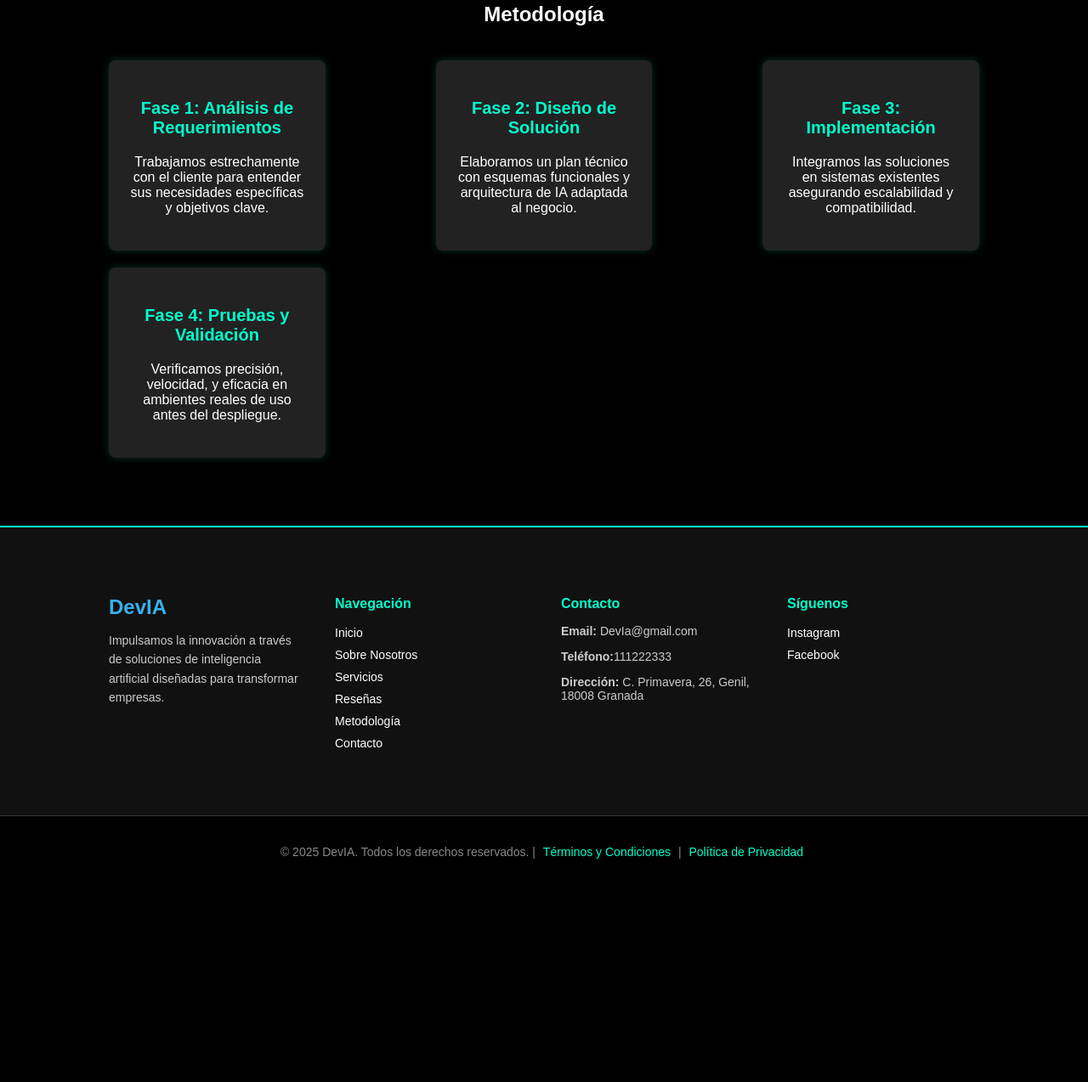
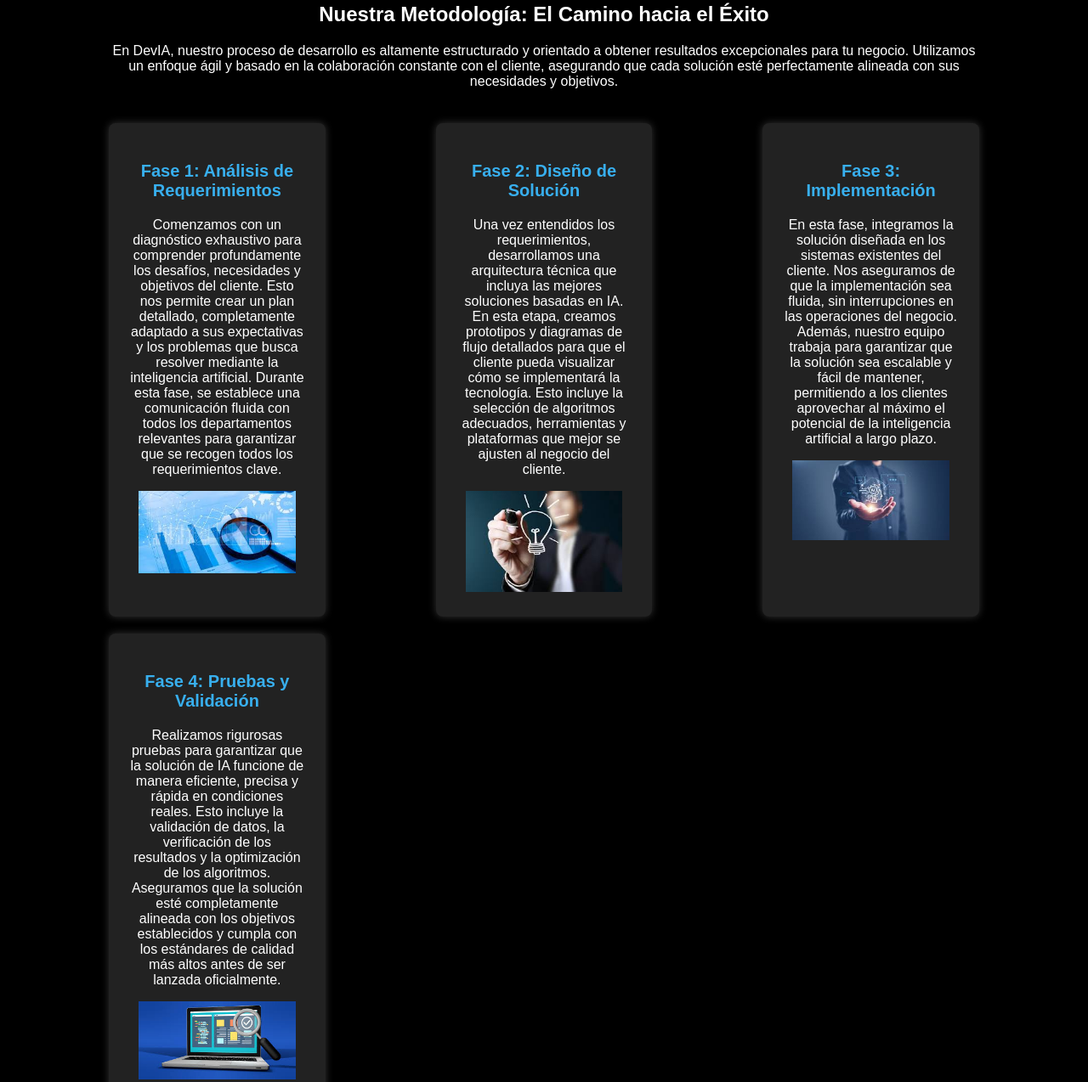
Before and after one commit to jmaranda2006/jmaranda2006.github.io, a plain HTML site: page proyectoia.html in a window 1280 px wide. Shown: the part 2522-3796 px from the top of the page at 85% size. Before the commit the page ends 3567 px from the top, so only its background shows below. Drawn offline with Linux system fonts and the light colour scheme.

Commit message:
Add files via upload

```diff
--- a/proyecto.css
+++ b/proyecto.css
@@ -47,7 +47,7 @@ nav ul li a {
 }
 
 nav ul li a:hover {
-    color: #00ffcc;
+    color: #38afee;
 }
 
 /* Sección Hero */
@@ -106,10 +106,11 @@ section {
     width: 30%;
     padding: 10px;
     border-radius: 8px;
-    box-shadow: 0 4px 6px rgba(0, 0, 0, 0.1);
+    box-shadow: 0 4px 6px rgba(255, 255, 255, 0.1);
     transition: transform 0.3s;
     text-align: left;
     margin-bottom: 20px;
+
 }
 
 .tarjeta.resena:hover {
@@ -131,7 +132,7 @@ section {
 .cabecera-resena h3 {
     margin: 0;
     font-size: 18px;
-    color: #00ffcc;
+    color: #38afee;
 }
 
 
@@ -199,7 +200,7 @@ section {
     border-radius: 8px;
     width: 23%;
     text-align: left;
-    box-shadow: 0 0 10px rgba(0,255,204,0.2);
+    box-shadow: 0 0 10px rgba(255, 255, 255, 0.2);
     transition: transform 0.3s;
 }
 
@@ -208,7 +209,7 @@ section {
 }
 
 .tarjeta-logro h3 {
-    color: #00ffcc;
+    color: #38afee;
 }
 
 /* METODOLOGÍA */
@@ -225,23 +226,31 @@ section {
     background: #222;
     padding: 25px;
     border-radius: 8px;
-    box-shadow: 0 0 10px rgba(0,255,204,0.2);
+    box-shadow: 0 0 10px rgba(255, 255, 255, 0.2);
 }
 
 .tarjeta.metodologia h3 {
-    color: #00ffcc;
+    color: #38afee;
     font-size: 20px;
 }
 
+.tarjeta.metodologia img {
+    width: 90%;
+}
+
 /* FOOTER PROFESIONAL */
+
+
 .footer-container {
     display: flex;
     justify-content: space-between;
+    justify-content: center;
     flex-wrap: wrap;
     padding: 60px 10%;
     background-color: #111;
     border-top: 2px solid #00ffcc;
     gap: 40px;
+
 }
 
 .footer-container > div {
@@ -263,7 +272,7 @@ section {
 .footer-nav h4,
 .footer-contacto h4,
 .footer-redes h4 {
-    color: #00ffcc;
+    color: #38afee;
     margin-bottom: 15px;
     font-size: 16px;
 }
@@ -286,8 +295,7 @@ section {
     font-size: 14px;
 }
 
-.footer-nav ul li a:hover,
-.footer-redes ul li a:hover {
+.footer-nav ul li a:hover, .footer-redes ul li a:hover {
     color: #38afee;
 }
 
@@ -296,22 +304,3 @@ section {
     margin-bottom: 8px;
     color: #ccc;
 }
-
-.footer-bottom {
-    text-align: center;
-    background-color: #000;
-    padding: 20px 10%;
-    font-size: 14px;
-    color: #888;
-    border-top: 1px solid #333;
-}
-
-.footer-bottom a {
-    color: #00ffcc;
-    text-decoration: none;
-    margin: 0 5px;
-}
-
-.footer-bottom a:hover {
-    color: #38afee;
-}
--- a/proyectoia.html
+++ b/proyectoia.html
@@ -132,25 +132,36 @@
 
     <!-- Sección Metodología -->
     <section id="metodologia">
-        <h2>Metodología</h2>
+        <h2>Nuestra Metodología: El Camino hacia el Éxito</h2>
+        <p>En DevIA, nuestro proceso de desarrollo es altamente estructurado y orientado a obtener resultados excepcionales para tu negocio. Utilizamos un enfoque ágil y basado en la colaboración constante con el cliente, asegurando que cada solución esté perfectamente alineada con sus necesidades y objetivos.</p>
         <div class="metodologias">
+            <!-- Fase 1: Análisis de Requerimientos -->
             <div class="tarjeta metodologia">
                 <h3>Fase 1: Análisis de Requerimientos</h3>
-                <p>Trabajamos estrechamente con el cliente para entender sus necesidades específicas y objetivos clave.</p>
+                <p>Comenzamos con un diagnóstico exhaustivo para comprender profundamente los desafíos, necesidades y objetivos del cliente. Esto nos permite crear un plan detallado, completamente adaptado a sus expectativas y los problemas que busca resolver mediante la inteligencia artificial. Durante esta fase, se establece una comunicación fluida con todos los departamentos relevantes para garantizar que se recogen todos los requerimientos clave.</p>
+                <img src="analisis fase 1.jpeg" alt="Fase 1: Análisis de Requerimientos" class="metodologia-img">
             </div>
+
+            <!-- Fase 2: Diseño de Solución -->
             <div class="tarjeta metodologia">
                 <h3>Fase 2: Diseño de Solución</h3>
-                <p>Elaboramos un plan técnico con esquemas funcionales y arquitectura de IA adaptada al negocio.</p>
+                <p>Una vez entendidos los requerimientos, desarrollamos una arquitectura técnica que incluya las mejores soluciones basadas en IA. En esta etapa, creamos prototipos y diagramas de flujo detallados para que el cliente pueda visualizar cómo se implementará la tecnología. Esto incluye la selección de algoritmos adecuados, herramientas y plataformas que mejor se ajusten al negocio del cliente.</p>
+                <img src="solucion.jpeg" alt="Fase 2: Diseño de Solución" class="metodologia-img">
             </div>
+
+            <!-- Fase 3: Implementación -->
             <div class="tarjeta metodologia">
                 <h3>Fase 3: Implementación</h3>
-                <p>Integramos las soluciones en sistemas existentes asegurando escalabilidad y compatibilidad.</p>
+                <p>En esta fase, integramos la solución diseñada en los sistemas existentes del cliente. Nos aseguramos de que la implementación sea fluida, sin interrupciones en las operaciones del negocio. Además, nuestro equipo trabaja para garantizar que la solución sea escalable y fácil de mantener, permitiendo a los clientes aprovechar al máximo el potencial de la inteligencia artificial a largo plazo.</p>
+                <img src="implementar.jpeg" alt="Fase 3: Implementación" class="metodologia-img">
             </div>
+
+            <!-- Fase 4: Pruebas y Validación -->
             <div class="tarjeta metodologia">
                 <h3>Fase 4: Pruebas y Validación</h3>
-                <p>Verificamos precisión, velocidad, y eficacia en ambientes reales de uso antes del despliegue.</p>
+                <p>Realizamos rigurosas pruebas para garantizar que la solución de IA funcione de manera eficiente, precisa y rápida en condiciones reales. Esto incluye la validación de datos, la verificación de los resultados y la optimización de los algoritmos. Aseguramos que la solución esté completamente alineada con los objetivos establecidos y cumpla con los estándares de calidad más altos antes de ser lanzada oficialmente.</p>
+                <img src="pruebas.jpeg" alt="Fase 4: Pruebas y Validación" class="metodologia-img">
             </div>
-
         </div>
     </section>
 
@@ -178,7 +189,7 @@
             <div class="footer-contacto">
                 <h4>Contacto</h4>
                 <p><strong>Email:</strong> DevIa@gmail.com</p>
-                <p><strong>Teléfono:</strong>111222333</p>
+                <p><strong> Teléfono:</strong>111222333</p>
                 <p><strong>Dirección:</strong> C. Primavera, 26, Genil, 18008 Granada</p>
             </div>
 
@@ -191,9 +202,7 @@
             </div>
         </div>
 
-        <div class="footer-bottom">
-            <p>&copy; 2025 DevIA. Todos los derechos reservados. | <a href="#">Términos y Condiciones</a> | <a href="#">Política de Privacidad</a></p>
-        </div>
+
     </footer>
 </body>
 </html>
```
Also changed, not shown: analisis fase 1.jpeg (added), implementar.jpeg (added), pruebas.jpeg (added), solucion.jpeg (added).
